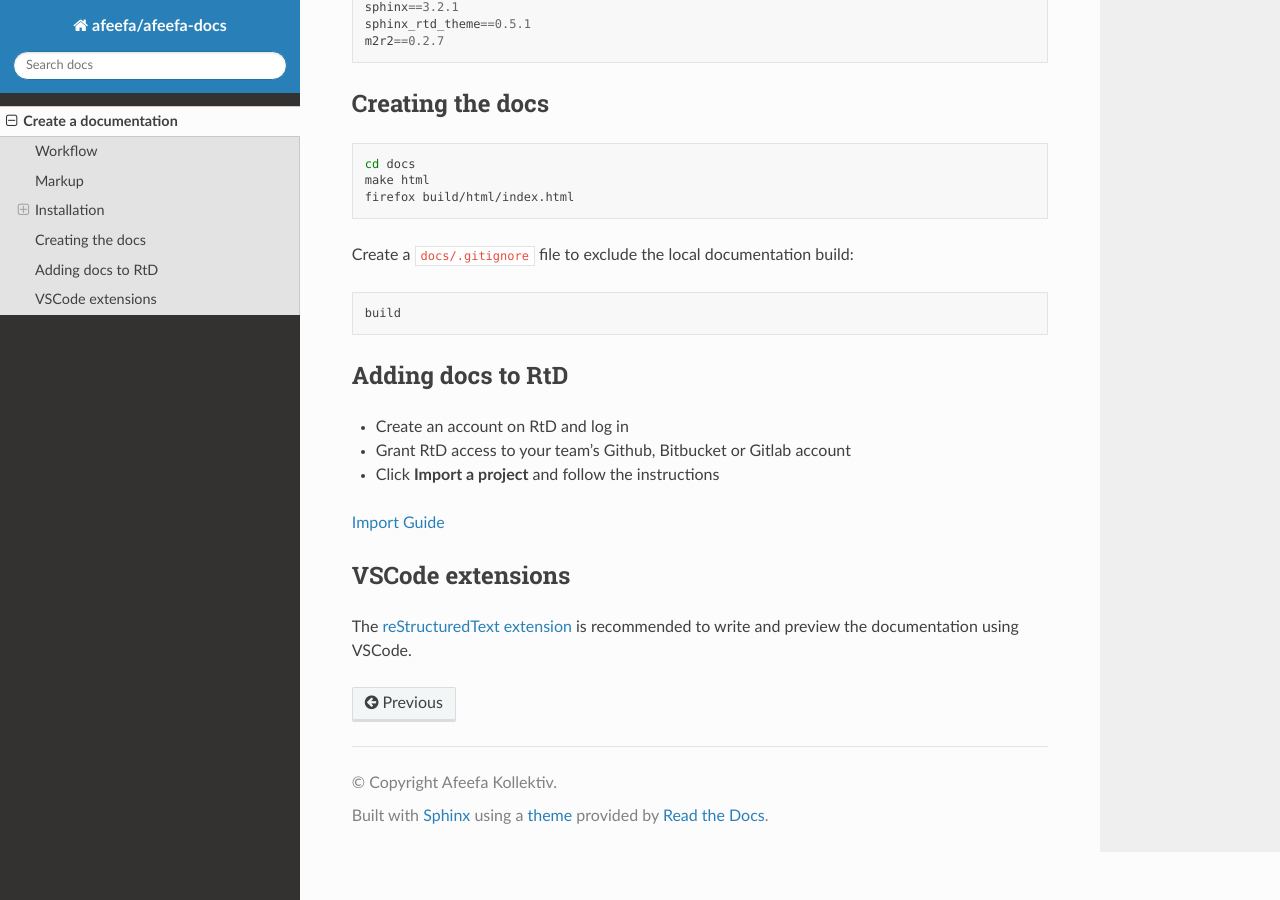
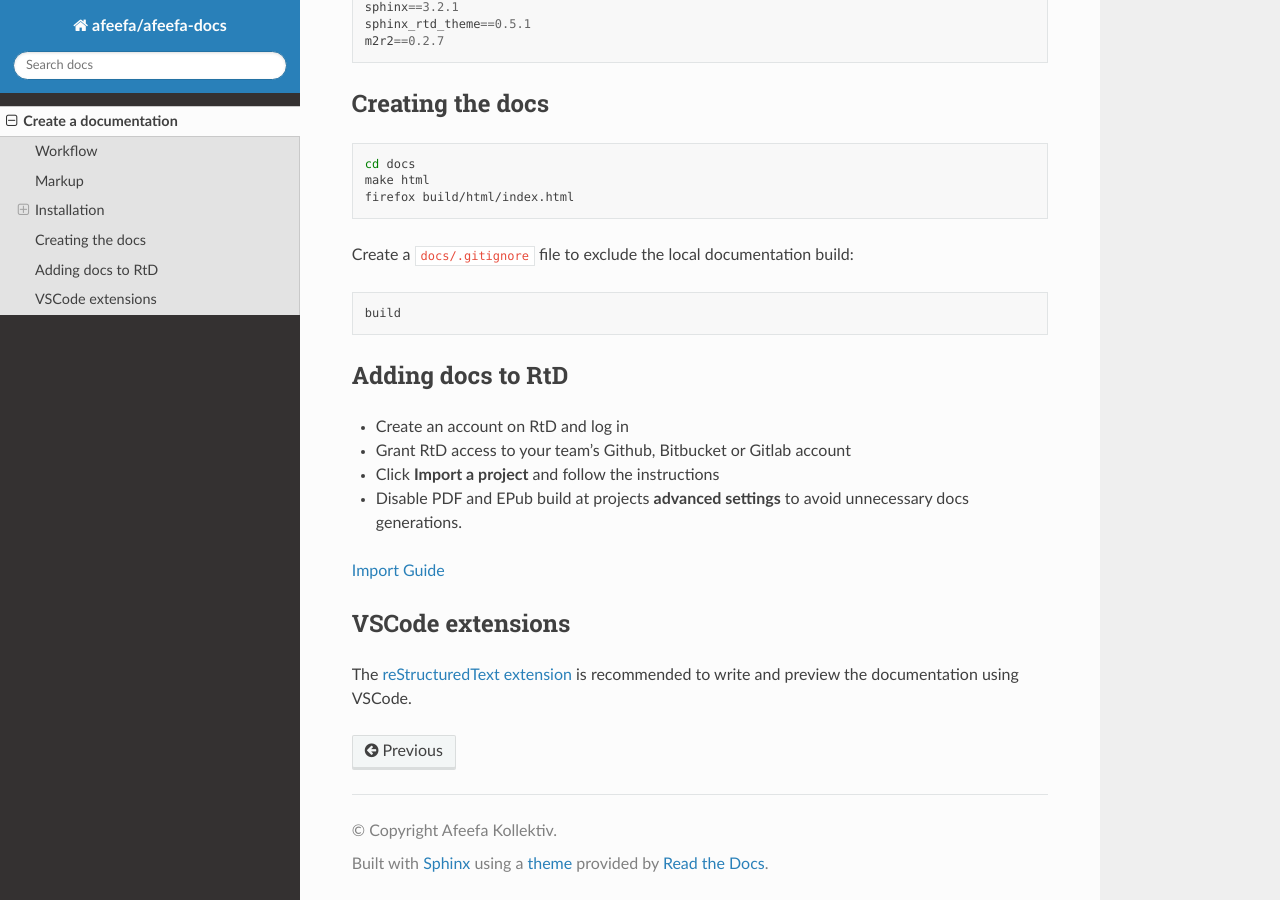
Before and after one commit to afeefacode/afeefa-docs, a Sphinx documentation site: the page built from docs/source/create_docs.rst, in a window 1280 px wide and 900 px high, scrolled down 1703 px. Built offline with Sphinx 7.4.7 and the Read the Docs theme 2.0.0, drawn with Linux system fonts in a browser that asks for light colours.

```diff
--- a/docs/source/create_docs.rst
+++ b/docs/source/create_docs.rst
@@ -96,6 +96,7 @@
 * Create an account on RtD and log in
 * Grant RtD access to your team's Github, Bitbucket or Gitlab account
 * Click **Import a project** and follow the instructions
+* Disable PDF and EPub build at projects **advanced settings** to avoid unnecessary docs generations.
 
 `Import Guide <https://docs.readthedocs.io/en/stable/intro/import-guide.html>`_
 
```
